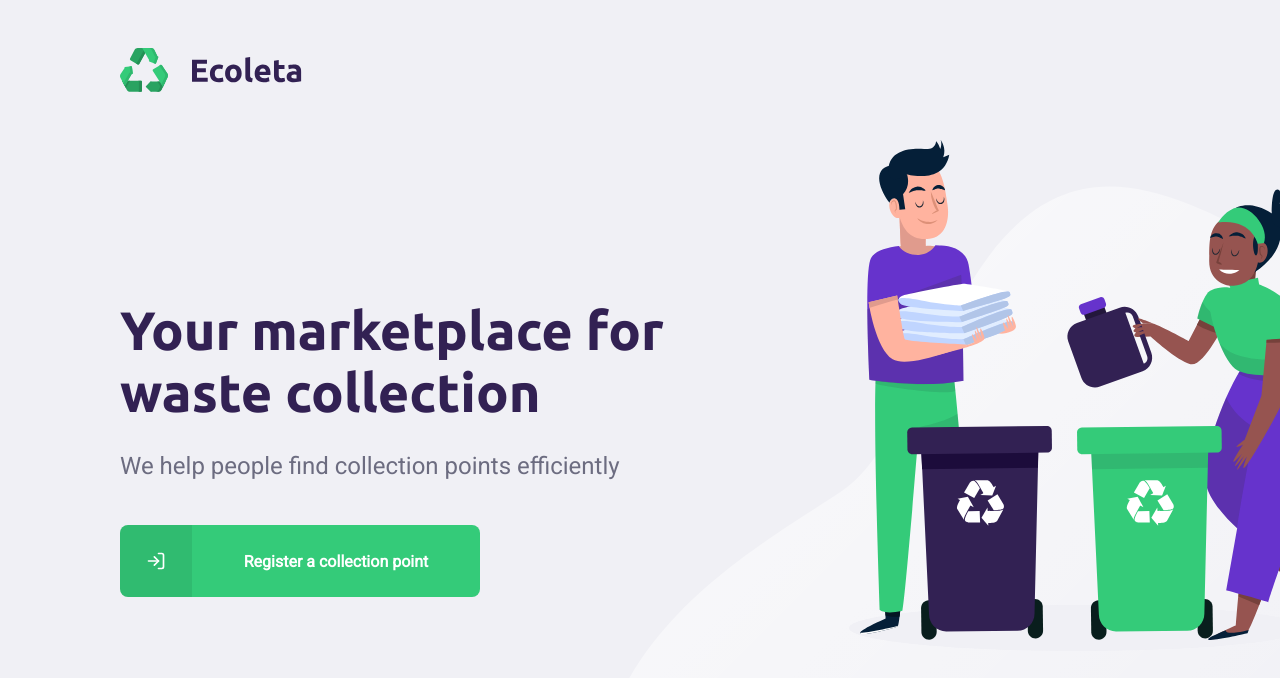
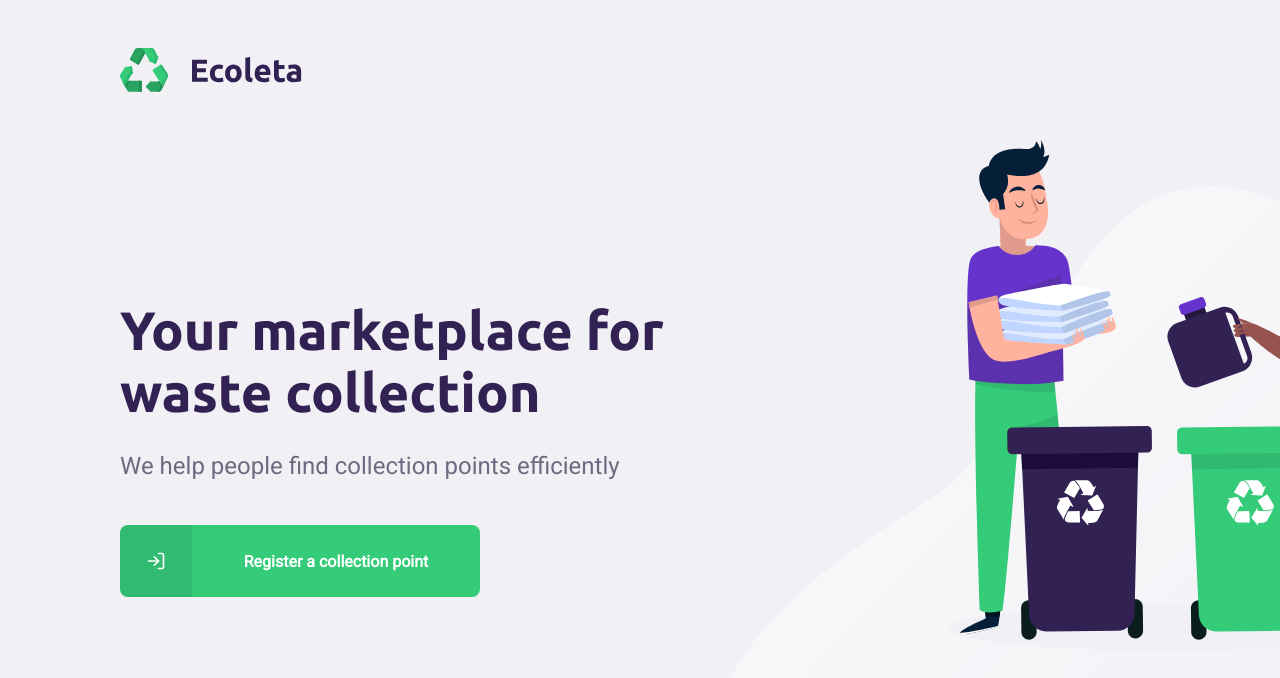
Before and after one commit to BrunoRNova1s/ecoleta, a React (Create React App) app in the folder web/: page / in a window 1280 px wide. Shown: the top 678 px of the page. Built offline with nearby package versions, Linux system fonts and the light colour scheme.

Commit message:
add routes

```diff
--- a/web/package.json
+++ b/web/package.json
@@ -10,9 +10,11 @@
     "@types/node": "^12.0.0",
     "@types/react": "^16.9.0",
     "@types/react-dom": "^16.9.0",
+    "@types/react-router-dom": "^5.1.5",
     "react": "^16.13.1",
     "react-dom": "^16.13.1",
     "react-icons": "^3.10.0",
+    "react-router-dom": "^5.2.0",
     "react-scripts": "3.4.1",
     "typescript": "~3.7.2"
   },
--- a/web/src/App.tsx
+++ b/web/src/App.tsx
@@ -1,12 +1,13 @@
 import React from 'react';
 import './App.css';
-import Home from './pages/Home'
+import Routes from './routes'
+import { Route } from 'react-router-dom';
 
 
 function App() {
   return (
     <div className="App">
-      <Home />
+      <Routes />
     </div>
   );
 }
--- /dev/null
+++ b/web/src/pages/CreatePoint/index.tsx
@@ -0,0 +1,9 @@
+import React from 'react'
+
+const CreatePoint = () => {
+    return (
+        <h1>Hello Create Point</h1>
+    )
+}
+
+export default CreatePoint;
--- a/web/src/pages/Home/index.tsx
+++ b/web/src/pages/Home/index.tsx
@@ -1,4 +1,5 @@
 import React from "react";
+import { Link } from 'react-router-dom'
 import "./style.css";
 import logo from "../../assets/logo.svg";
 
@@ -15,10 +16,10 @@
         <main>
           <h1>Your marketplace for waste collection</h1>
           <p>We help people find collection points efficiently</p>
-          <a href="/register">
+          <Link to="/create-point">
             <span><FiLogIn /></span>
             <strong>Register a collection point</strong>
-          </a>
+          </Link>
         </main>
       </div>
     </div>
--- a/web/src/pages/Home/style.css
+++ b/web/src/pages/Home/style.css
@@ -1,7 +1,7 @@
 #page-home {
     height: 100vh;
 
-    background: url('../../assets/home-background.svg') no-repeat 600px bottom;
+    background: url('../../assets/home-background.svg') no-repeat 700px bottom;
   }
 
   #page-home .content {
--- /dev/null
+++ b/web/src/routes.tsx
@@ -0,0 +1,16 @@
+import React from 'react';
+import { Route, BrowserRouter } from 'react-router-dom';
+
+import Home from './pages/Home'
+import CreatePoint from './pages/CreatePoint'
+
+const Routes = () => {
+    return (
+        <BrowserRouter>
+            <Route component={Home} path="/" exact />
+            <Route component={CreatePoint} path="/create-point" />
+        </BrowserRouter>
+    )
+}
+
+export default Routes
```
Also changed, not shown: 1 other file (tests, documents, lock files or other folders).
